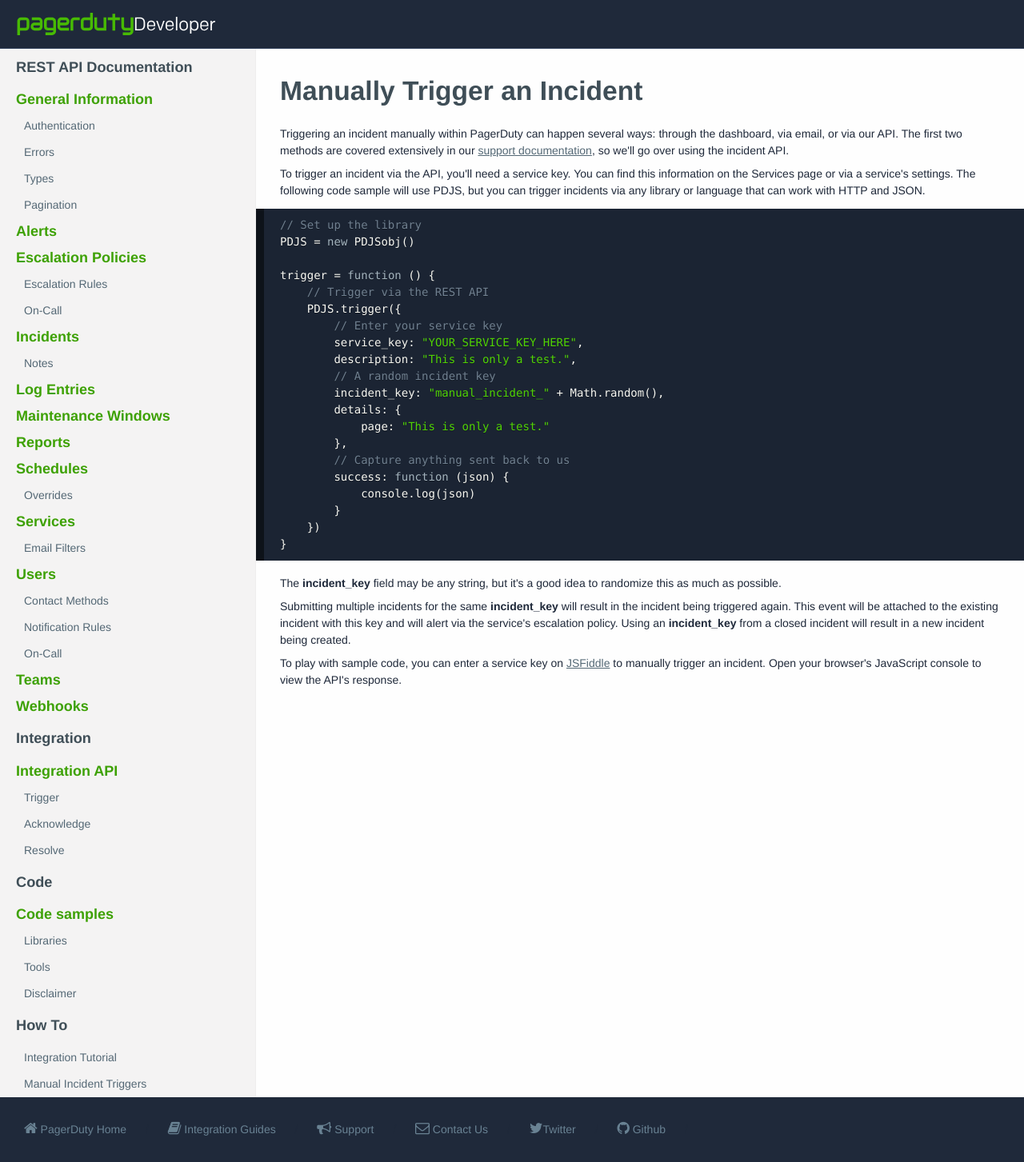
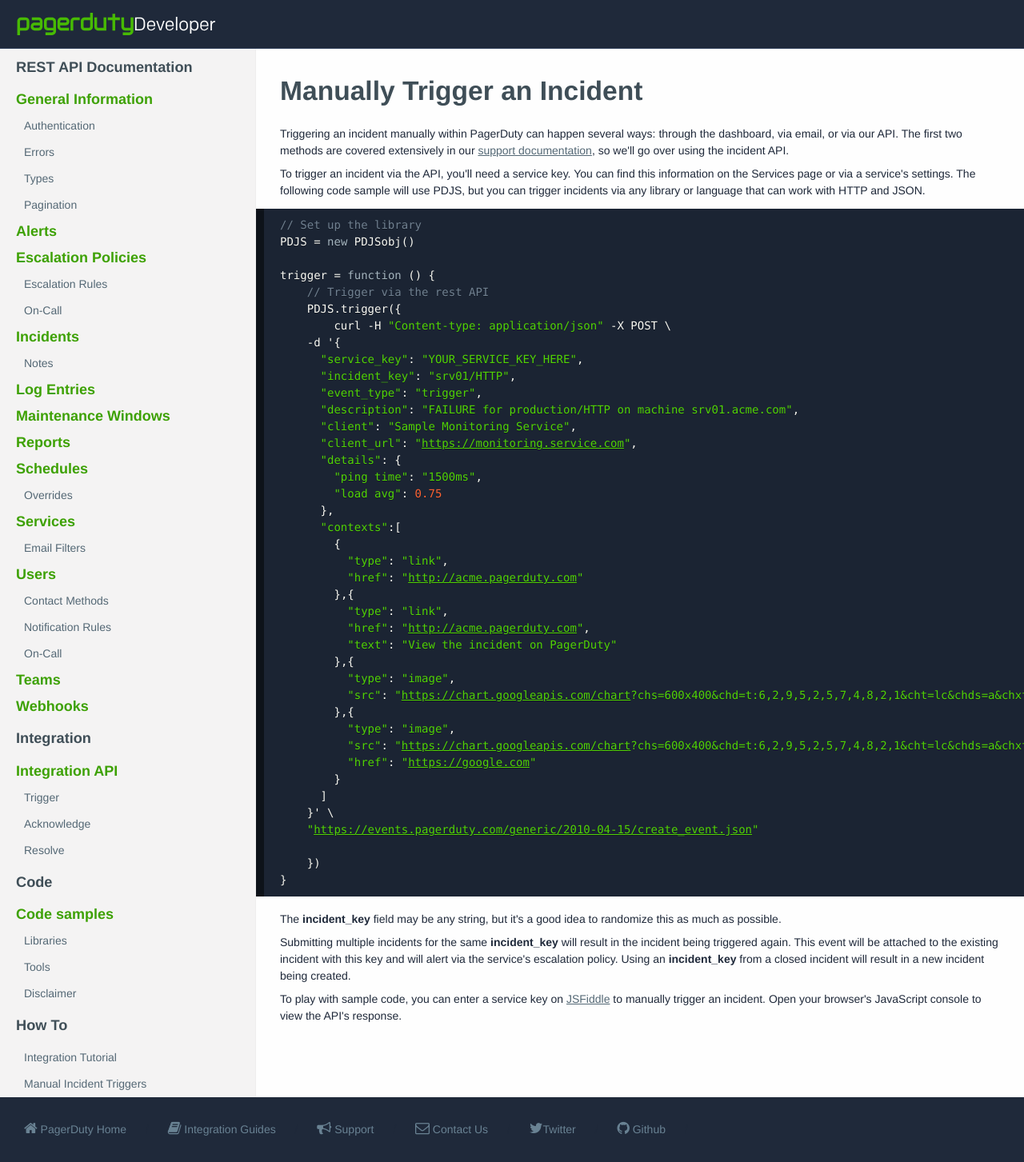
Before and after one commit to h4dz/devdocs, a Jekyll site: the page built from source/documentation/howto/manually-trigger-an-incident.md, in a window 1280 px wide. Shown: the whole page at 80% size. Built offline with Jekyll 4.4.1, drawn with Linux system fonts in a browser that asks for light colours; some web fonts are replaced.

Commit message:
Add contexts to tutorial

```diff
--- a/source/documentation/howto/manually-trigger-an-incident.md
+++ b/source/documentation/howto/manually-trigger-an-incident.md
@@ -18,20 +18,40 @@ permalink: /documentation/howto/manually-trigger-an-incident/
 PDJS = new PDJSobj()
 
 trigger = function () {
-    // Trigger via the REST API
+    // Trigger via the rest API
     PDJS.trigger({
-        // Enter your service key
-        service_key: "YOUR_SERVICE_KEY_HERE",
-        description: "This is only a test.",
-        // A random incident key
-        incident_key: "manual_incident_" + Math.random(),
-        details: {
-            page: "This is only a test."
-        },
-        // Capture anything sent back to us
-        success: function (json) {
-            console.log(json)
+        curl -H "Content-type: application/json" -X POST \
+    -d '{
+      "service_key": "YOUR_SERVICE_KEY_HERE",
+      "incident_key": "srv01/HTTP",
+      "event_type": "trigger",
+      "description": "FAILURE for production/HTTP on machine srv01.acme.com",
+      "client": "Sample Monitoring Service",
+      "client_url": "https://monitoring.service.com",
+      "details": {
+        "ping time": "1500ms",
+        "load avg": 0.75
+      },
+      "contexts":[
+        {
+          "type": "link",
+          "href": "http://acme.pagerduty.com"
+        },{
+          "type": "link",
+          "href": "http://acme.pagerduty.com",
+          "text": "View the incident on PagerDuty"
+        },{
+          "type": "image",
+          "src": "https://chart.googleapis.com/chart?chs=600x400&chd=t:6,2,9,5,2,5,7,4,8,2,1&cht=lc&chds=a&chxt=y&chm=D,0033FF,0,0,5,1"
+        },{
+          "type": "image",
+          "src": "https://chart.googleapis.com/chart?chs=600x400&chd=t:6,2,9,5,2,5,7,4,8,2,1&cht=lc&chds=a&chxt=y&chm=D,0033FF,0,0,5,1",
+          "href": "https://google.com"
         }
+      ]
+    }' \
+    "https://events.pagerduty.com/generic/2010-04-15/create_event.json"
+
     })
 }</code>
 </pre>
@@ -39,4 +59,4 @@ trigger = function () {
 <p>The <strong>incident_key</strong> field may be any string, but it's a good idea to randomize this as much as possible.</p>
 <p>Submitting multiple incidents for the same <strong>incident_key</strong> will result in the incident being triggered again. This event will be attached to the existing incident with this key and will alert via the service's escalation policy. Using an <strong>incident_key</strong> from a closed incident will result in a new incident being created.</p>
 
-<p>To play with sample code, you can enter a service key on <a href="http://jsfiddle.net/PagerDuty/azh132ch/1/">JSFiddle</a> to manually trigger an incident. Open your browser's JavaScript console to view the API's response.</p>
+<p>To play with sample code, you can enter a service key on <a href="http://jsfiddle.net/PagerDuty/azh132ch/8/">JSFiddle</a> to manually trigger an incident. Open your browser's JavaScript console to view the API's response.</p>
```
